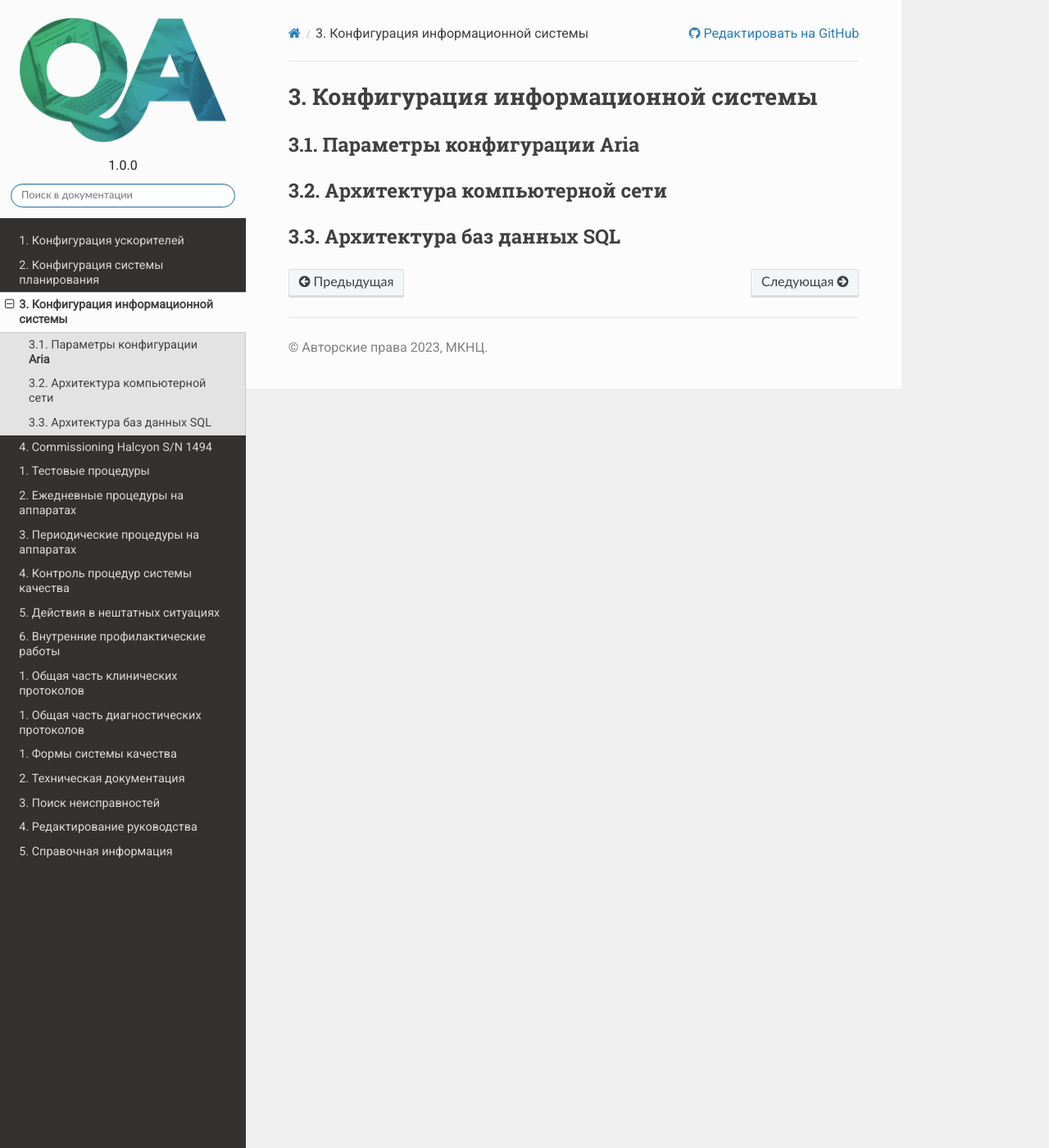
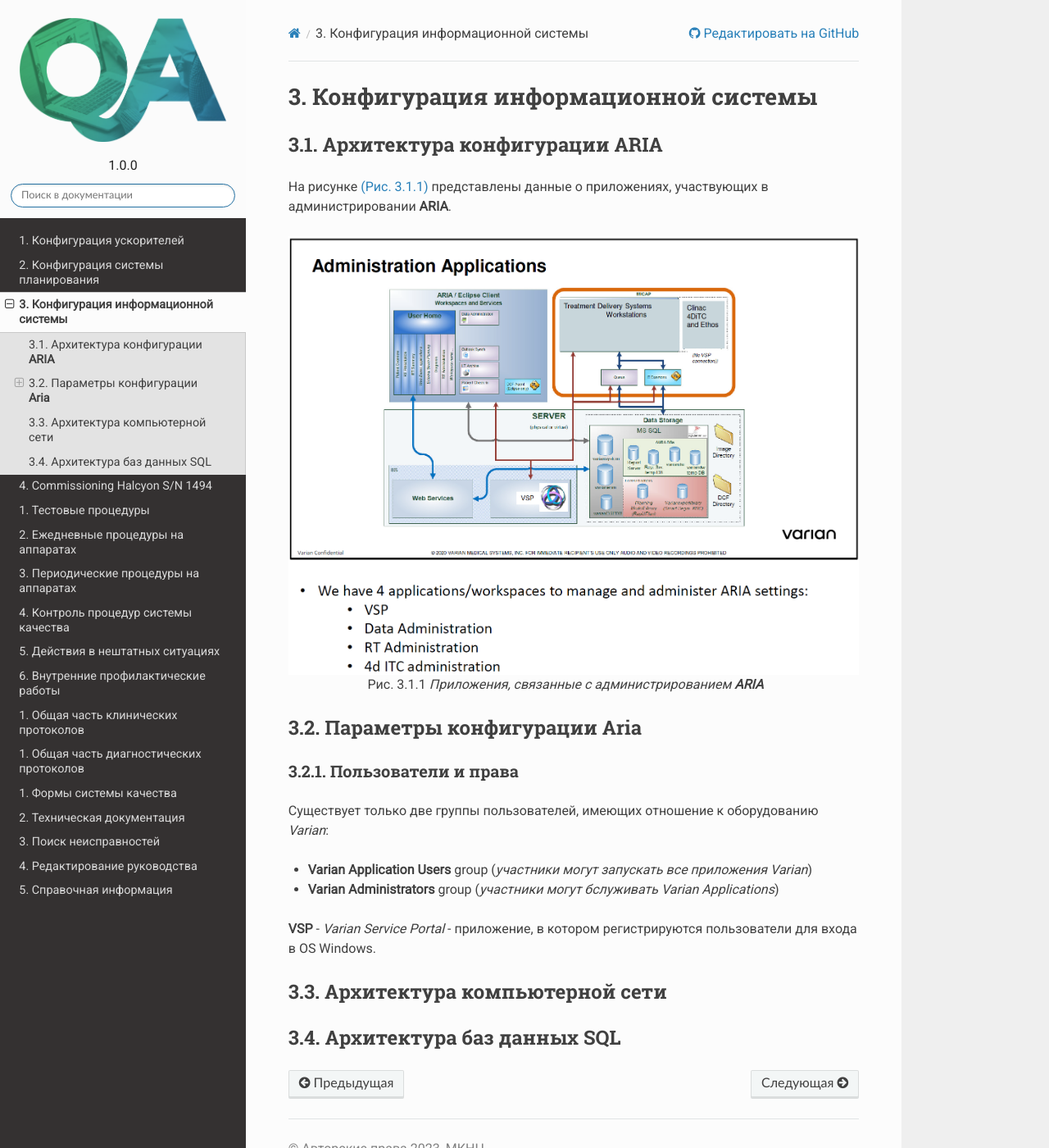
Before and after one commit to ggorlachev/RtDepBusiness, a Sphinx documentation site: the page built from source/commissioning/config_rv.rst, in a window 1280 px wide and 1400 px high. Shown: the whole window at 82% size. Built offline with Sphinx 7.4.7 and the Read the Docs theme 2.0.0, drawn with Linux system fonts in a browser that asks for light colours; some web fonts are replaced.

Commit message:
Начало администрирования Eclipse / Aria

```diff
--- a/source/Apendixes/tech_docs.rst
+++ b/source/Apendixes/tech_docs.rst
@@ -56,8 +56,8 @@
      - `P1044594-001-A <./data/varian/Eclipse_16.1_Photon_and_Electron_ Reference_Guide.pdf>`_
    * - **Eclipse 16.1 Commissioning - Admin and Physics course manual**.
      - `EC16.1-CEM-06-B <./data/varian/Eclipse_16.1_Commissioning-Admin_and_Physics.pdf>`_
-   * - **TrueBeam**. **.
-     - ` <./data/varian/.pdf>`_
+   * - **Varian Service Portal Administration**. *Reference Guide*.
+     - `P1014877-006-F <./data/varian/Varian_Service_Portal_Administration_Reference_Guide.pdf>`_
    * - **TrueBeam**. **.
      - ` <./data/varian/.pdf>`_
    * - **TrueBeam**. **.
--- a/source/commissioning/config_rv.rst
+++ b/source/commissioning/config_rv.rst
@@ -3,10 +3,35 @@
 Конфигурация информационной системы
 ===================================
 
+Архитектура конфигурации **ARIA**
+---------------------------------
+
+На рисунке :numref:`(Рис. %s) <_admin_apps-figure>`
+представлены данные о приложениях, участвующих в администрировании **ARIA**.
+
+.. figure:: images/AdminApps.png
+    :name: _admin_apps-figure
+    :align: center
+    :width: 100%
+    :figclass: align-center
+
+    Приложения, связанные с администрированием **ARIA**
+
 Параметры конфигурации **Aria**
 -------------------------------
 
+Пользователи и права
+~~~~~~~~~~~~~~~~~~~~
 
+Существует только две группы пользователей, имеющих отношение к оборудованию *Varian*:
+
+- **Varian Application Users** group
+  (*участники могут запускать все приложения Varian*)
+- **Varian Administrators** group
+  (*участники могут бслуживать Varian Applications*)
+
+**VSP** - *Varian Service Portal* - приложение, в котором регистрируются пользователи
+для входа в OS Windows.
 
 Архитектура компьютерной сети
 -----------------------------
--- a/source/commissioning/config_tps.rst
+++ b/source/commissioning/config_tps.rst
@@ -2,6 +2,9 @@
 
 Конфигурация системы планирования
 =================================
+
+Архитектура конфигурации **Eclipse**
+------------------------------------
 
 Параметры конфигурации **Eclipse**
 ----------------------------------
```
Also changed, not shown: source/commissioning/images/AdminApps.png (added).
